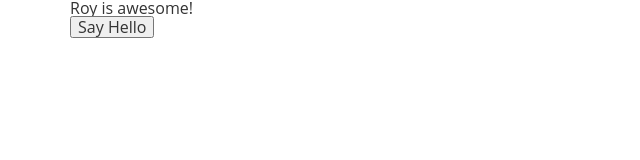
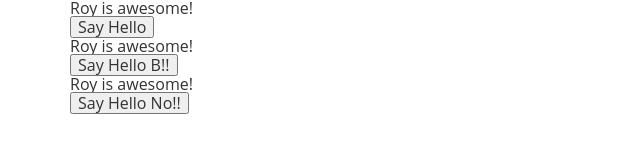
Before and after one commit to royriojas/angular-experiments, a website: page index.html in a window 1280 px wide. Shown: the whole page, without its empty margins (0-640 px from the left). Drawn offline with nearby package versions, Linux system fonts and the light colour scheme.

Commit message:
Example of several controllers

```diff
--- a/index.html
+++ b/index.html
@@ -14,6 +14,16 @@
     <button ng-click="c.sayHello()">Say Hello</button>
   </div>
 
+  <div class="container" ng-controller="HomeController as b">
+    <h2>{{ b.name }}</h2>
+    <button ng-click="b.sayHello()">Say Hello B!!</button>
+  </div>
+
+  <div class="container" ng-controller="HomeController2">
+    <h2>{{ name }}</h2>
+    <button ng-click="sayHello()">Say Hello No!!</button>
+  </div>
+
   <script src="node_modules/jquery/dist/jquery.min.js"></script>
   <script src="vendor/angular/angular.min.js"></script>
   <script src="vendor/angular/angular-ui-router.min.js"></script>
--- a/src/js/app.js
+++ b/src/js/app.js
@@ -6,7 +6,6 @@
   var myApp = angular.module( 'myApp', [] );
 
   myApp.controller( 'HomeController', function ( $scope, $element ) {
-
     var me = this;
     me.name = 'Roy is awesome!';
 
@@ -21,6 +20,22 @@
     };
   } );
 
+
+  myApp.controller( 'HomeController2', function ( $scope, $element ) {
+    var me = $scope;
+    me.name = 'Roy is awesome!';
+
+    me.sayHello = function () {
+      console.log( 'Hello : ' + me.name );
+      console.log( me === this );
+      me.name = 'Roy is even more awesome from HomeController2!';
+      console.log( $element );
+      console.log( $scope );
+      console.log( me );
+      //console.log($scope === me);
+    };
+  } );
+
   angular.bootstrap( $( '#body' ), [ 'myApp' ] );
 
 }( jQuery, this ) );
```
